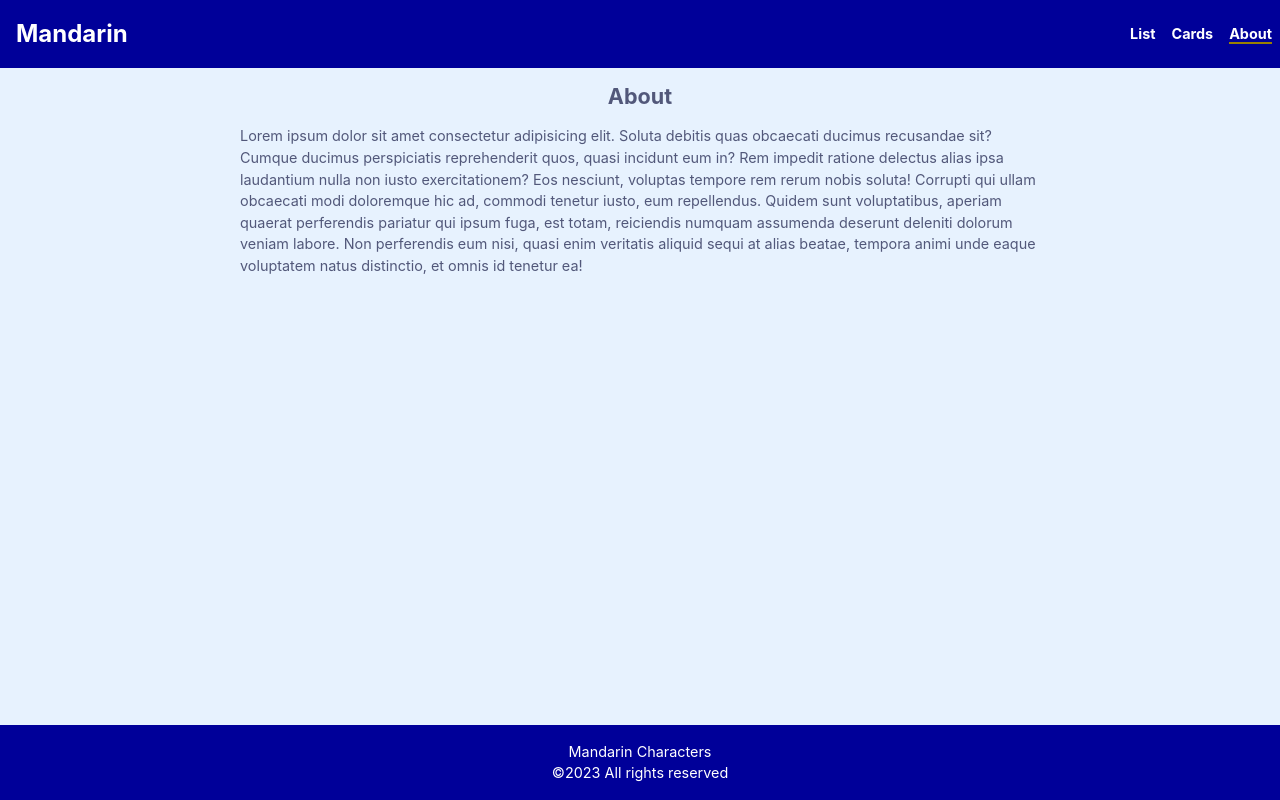
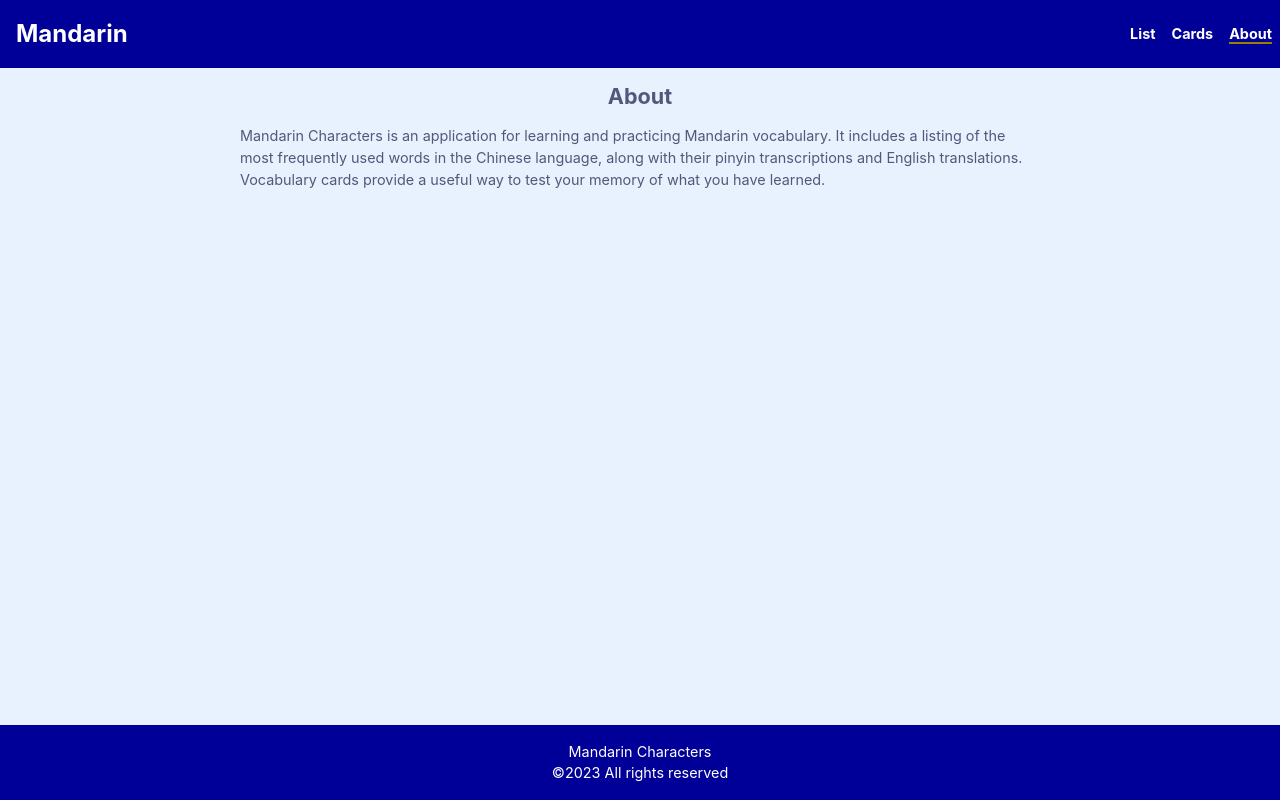
Before and after one commit to becathey/mandarin-ui-react, a React (Vite) app: page /about in a window 1280 px wide. Built offline with nearby package versions, Linux system fonts and the light colour scheme.

Commit message:
Edit About page text

```diff
--- a/src/components/About/About.jsx
+++ b/src/components/About/About.jsx
@@ -3,7 +3,7 @@ import './About.css'
 const About = () => (
     <div className="about">
         <h2>About</h2>
-        <p>Lorem ipsum dolor sit amet consectetur adipisicing elit. Soluta debitis quas obcaecati ducimus recusandae sit? Cumque ducimus perspiciatis reprehenderit quos, quasi incidunt eum in? Rem impedit ratione delectus alias ipsa laudantium nulla non iusto exercitationem? Eos nesciunt, voluptas tempore rem rerum nobis soluta! Corrupti qui ullam obcaecati modi doloremque hic ad, commodi tenetur iusto, eum repellendus. Quidem sunt voluptatibus, aperiam quaerat perferendis pariatur qui ipsum fuga, est totam, reiciendis numquam assumenda deserunt deleniti dolorum veniam labore. Non perferendis eum nisi, quasi enim veritatis aliquid sequi at alias beatae, tempora animi unde eaque voluptatem natus distinctio, et omnis id tenetur ea!</p>
+        <p>Mandarin Characters is an application for learning and practicing Mandarin vocabulary. It includes a listing of the most frequently used words in the Chinese language, along with their pinyin transcriptions and English translations. Vocabulary cards provide a useful way to test your memory of what you have learned.</p>
     </div>
 )
 
```
